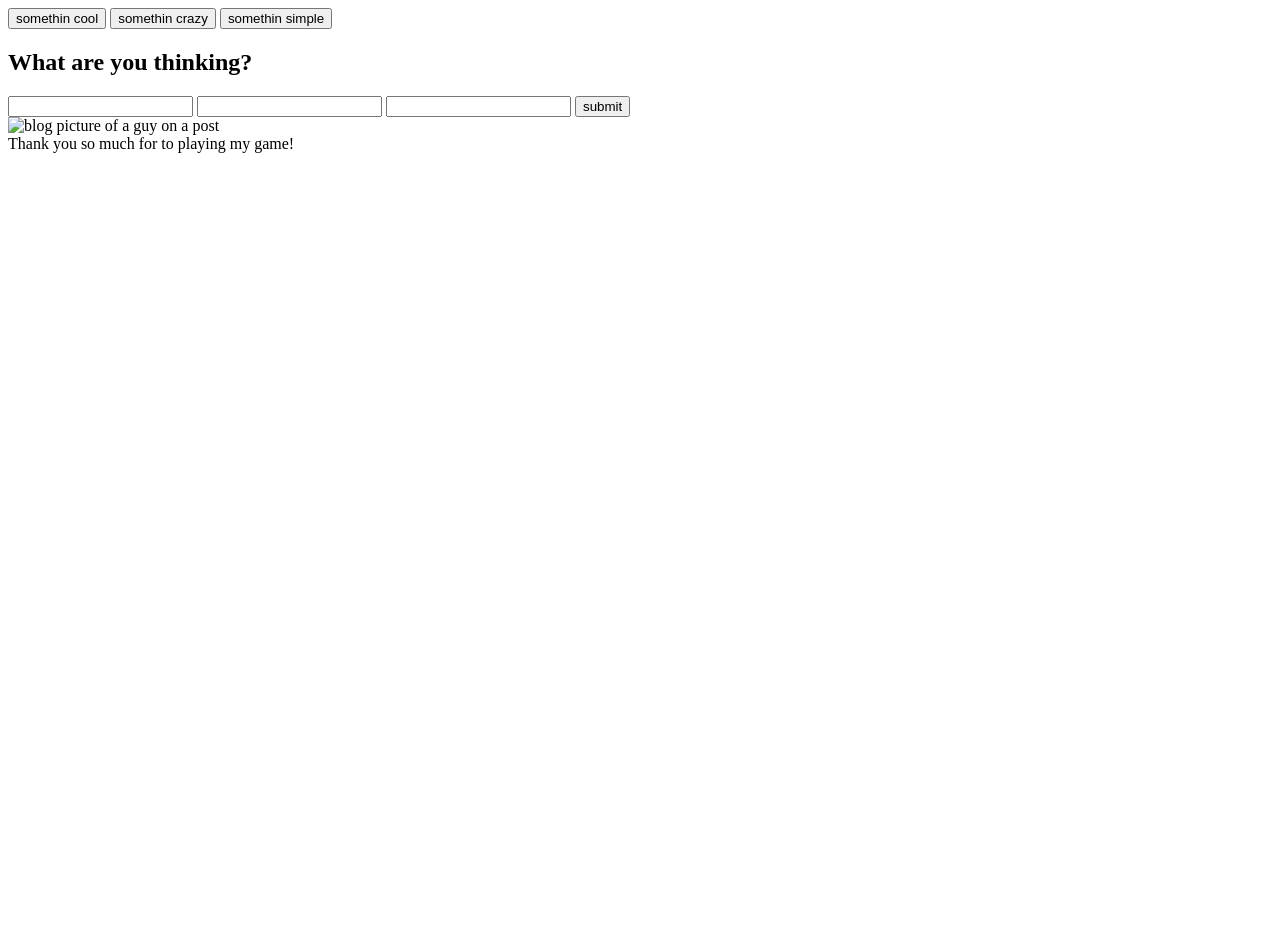
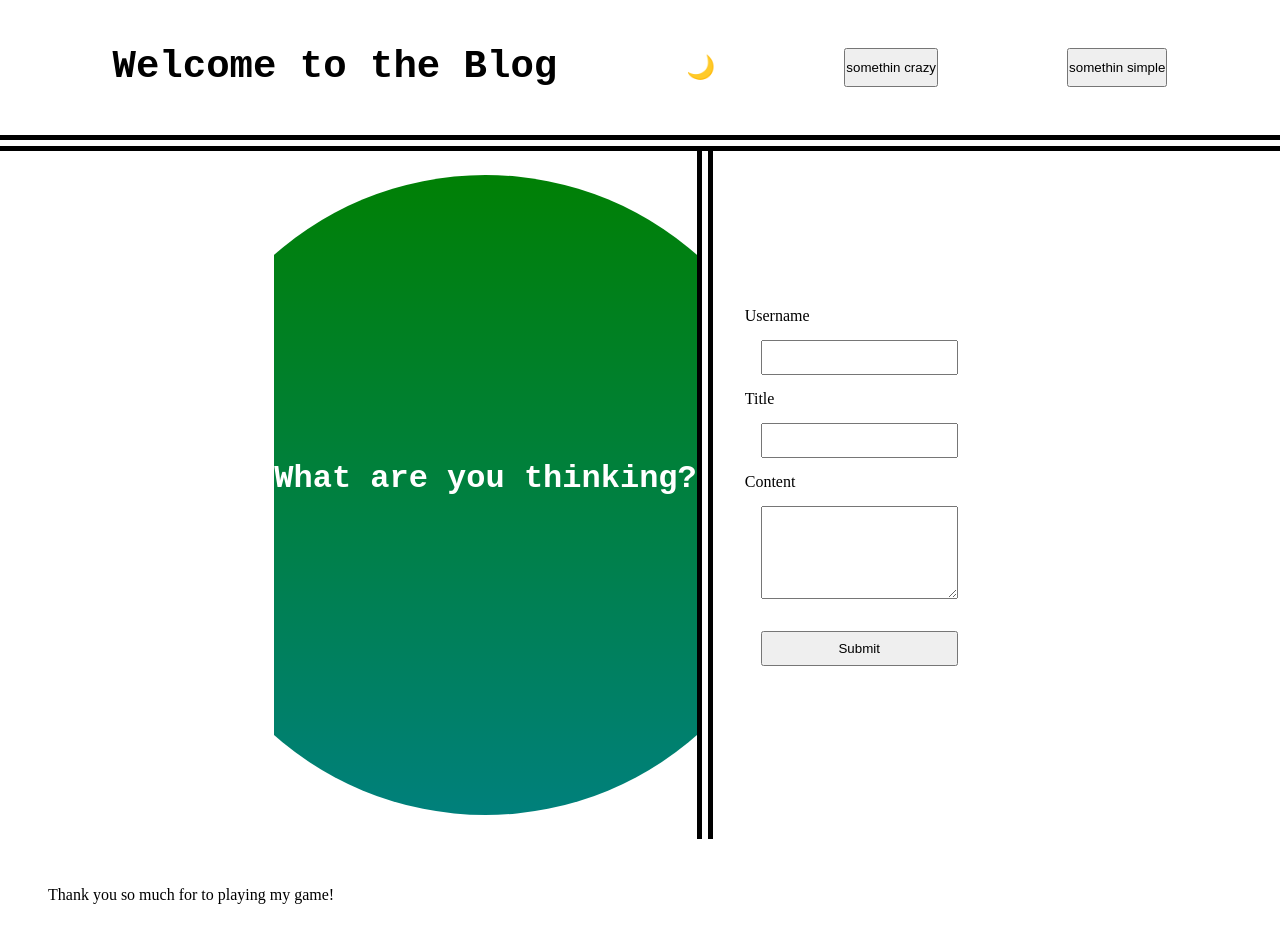
Before and after one commit to G-code117/Blog-Page, a plain HTML site: page index.html in a window 1280 px wide. Before the commit the page ends 800 px from the top, so only its background shows below. Drawn offline with Linux system fonts and the light colour scheme.

Commit message:
adding some logic and css kind of a mess

```diff
--- a/assets/css/form.css
+++ b/assets/css/form.css
@@ -0,0 +1,62 @@
+aside{
+    display: flex;
+    justify-content:center;
+    align-items: center;
+    /*background-attachment: url(../images/image.png);*/
+    background: linear-gradient(var(--text-color),var(--accent-color));
+    clip-path: circle(20rem at center);
+    border: 0;
+}
+aside,h2{
+    font-size: 2rem;
+    color: var(--light-mode);
+}
+/*aside, div{
+    background-attachment: fixed;
+    display: flex;
+    justify-content: flex-start;
+    height: 600px;
+    background-size: cover;
+    clip-path: circle(20rem at center);
+}*/
+form{
+    display: flex;
+    flex-flow: column wrap;
+    position: relative
+}
+form > input, form >textarea {
+    margin: 1rem;
+    padding: 0.5rem;
+
+}
+h2 {
+    text-align: center;
+    font-size: 2rem;
+    margin-bottom: 2rem;
+}
+section{
+    display: flex;
+    align-items: stretch;
+    flex-flow: column wrap;
+    justify-content: center;
+    align-items: flex-end;
+    justify-content: space-around;
+    flex-wrap: wrap;
+    border-left: double 1rem;
+    padding: 2rem;
+    }
+    input textarea{
+        border-radius: 4px;
+        border-width: 1px;
+        font-size: 2rem;
+        background-color: var(--background-color);
+    }
+    .darkTheme section{
+        border-left: solid 5rem var(--dark-body);
+    }
+    #error {
+        color: var(--background-color);
+        opacity: .75;
+        position: absolute;
+        bottom: -2rem;
+    }
--- a/assets/css/styles.css
+++ b/assets/css/styles.css
@@ -0,0 +1,62 @@
+*{
+    margin: 0;
+    padding: 0;
+    box-sizing: border-box;
+}
+:root{
+    --background-color: red;
+    --text-color: green;
+    --accent-color: teal;
+    --dark-mode: dark;
+    --dark-mode-text: grey;
+    --dark-body:rgba(72, 71, 71, 0.749);
+    --light-mode: white;
+}
+header{
+    display: flex;
+    flex-flow: row wrap;
+    justify-content: space-around;
+}
+header, footer{
+    padding: 3rem;
+}
+html{
+    height: auto;
+}
+body{
+    min-height: 100%;
+    line-height: 1;
+}
+
+h1,h2,h3,h4,h5,h6 {
+font-size: 300%;
+font-family:monospace;
+}
+main{
+    height: calc(100vh - 6rem);
+    display: flex;
+    justify-content: center;
+    align-items: stretch;
+    border-top: double 1rem;
+}
+.darkTheme header,footer{
+    background-color: var(--dark-mode);
+    color: var(--dark-mode-text);
+}
+.darkTheme main{
+    background-color: var(--dark-body);
+    color: var(--light-text);
+}
+.lightTheme header,footer{
+    background-color: var(--light-mode);
+    color: var(--dark-mode);
+}
+.first{
+    font-size: 1.45rem;
+    margin: 0;
+    padding: 0;
+    border: none;
+    background-color: transparent;
+    cursor: pointer;
+
+}
--- a/assets/js/logic.js
+++ b/assets/js/logic.js
@@ -0,0 +1,16 @@
+const lightModeDarkMode = document.getElementById("darkMode")
+
+function findMode(){
+    const mode = localStorage.getItem("mode") || "darkMode"
+}
+
+lightModeDarkMode.addEventListener("click", function(){
+    let newMode
+
+    if (mode === "darkMode"){
+        let newMode = "lightMode";
+    }
+    else( mode === "lightMode"){
+        let newMode = "darkMode"
+    }
+});
--- a/index.html
+++ b/index.html
@@ -9,26 +9,32 @@
 </head>
 <body>
     <header>
-        <button class="first">somethin cool</button>
+        <h1>Welcome to the Blog</h1>
+        <button class="first" id="darkMode">🌙</button>
         <button class="second">somethin crazy</button>
         <button class="third">somethin simple</button>
     </header>
     <main>
-        <section>
+        <aside>
             <h2>What are you thinking?</h2>
-            <label name='Username' for="Username"></label>
-                <input id= "Username" type="text">
+           <!-- <div>
+                <img class="photo" src="./assets/images/image.png" alt="blog picture of a guy on a post" class="blog-image"/>
+            </div>-->
+        </aside>
+            <section>
+                <form>
+                    <label for="Username">Username</label>
+                        <input name='Username' id= "Username" type="text"/>
 
-            <label name='Title' for="title"></label>
-                <input id= "title" type="text">
+                    <label for="title">Title</label>
+                        <input name='Title' id= "title" type="text"/>
 
-            <label name='Content' for="content"></label>
-                <input id= "content" type="text">
-            <button class="submit">submit</button>
-
+                    <label for="content">Content</label>
+                        <textarea name='Content' id= "content" type="text" rows="5"></textarea>
+                        <p id="error">&nbsp;</p>
+                    <input type="submit" value="Submit"/>
+                </form>
         </section>
-
-        <img src="assets/images/mypic.jpg" alt="blog picture of a guy on a post" class="blog-image"/>
 
     </main>
 
```
Also changed, not shown: assets/images/mypic.jpg (deleted), 1 other file.
